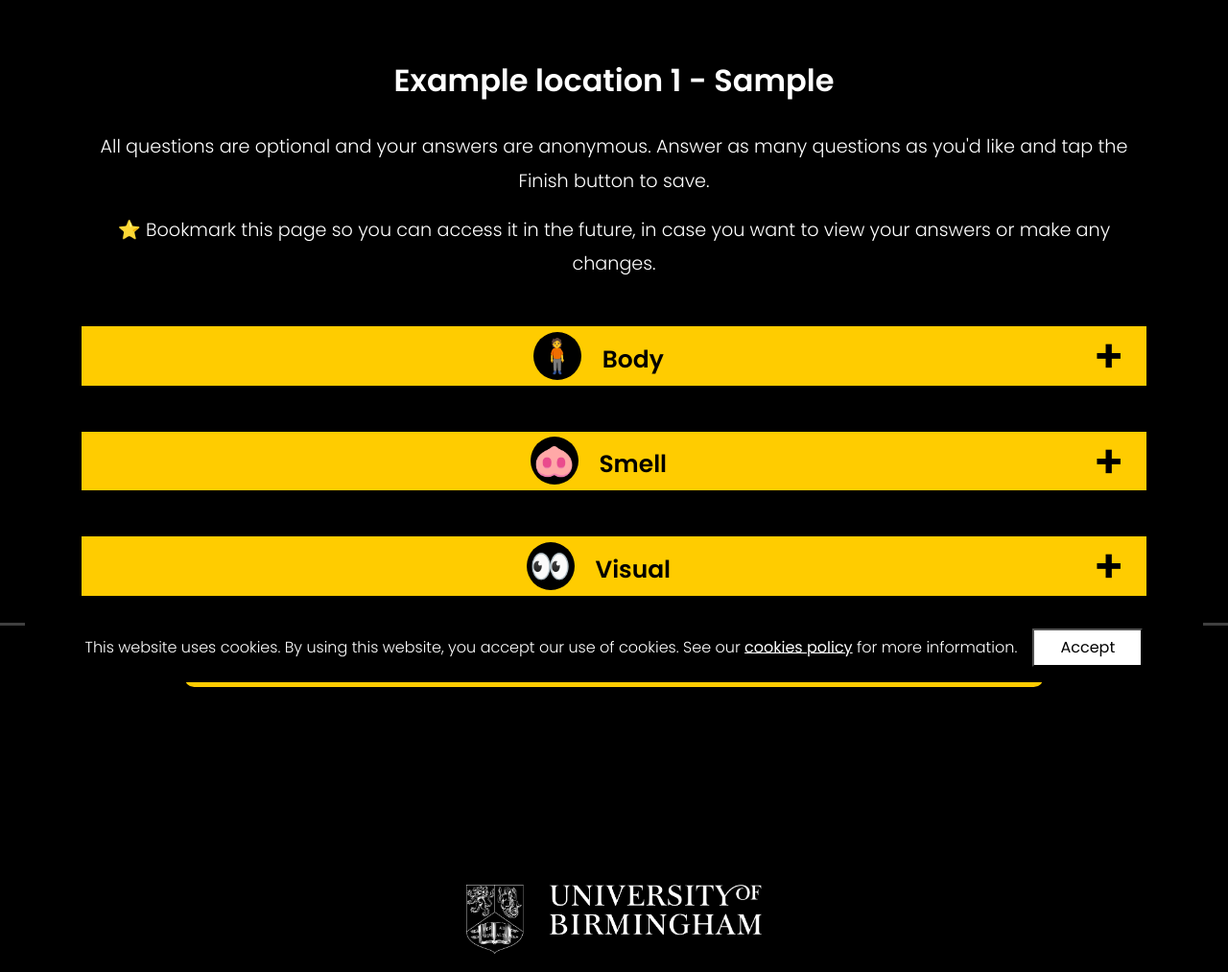
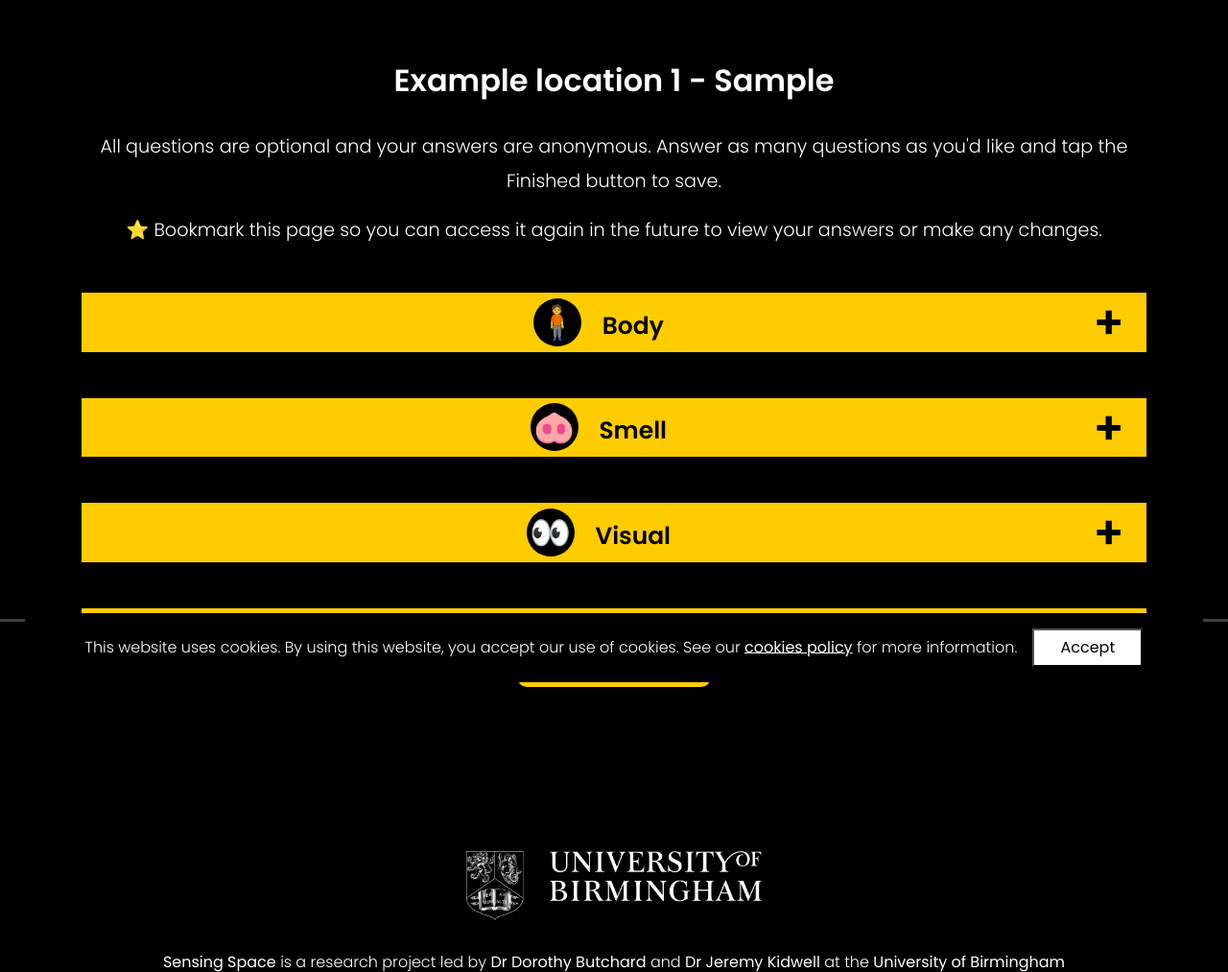
Before and after one commit to bear-rsg/sensing-space, a Django app: a page that uses django/core/templates/base.html in a window 1280 px wide. Shown: the part 63-1076 px from the top of the page at 96% size. Run offline with Django 4.2, Linux system fonts and the light colour scheme; data comes from the database, SQL or seed files in the repository; tables that the repository leaves empty hold one stand-in row (values such as "Sample post"); grey boxes marked "Sample" are stand-in pictures; parts of the project's set-up code (start-up, migrations or seed data) failed here and were passed over; some libraries are stand-ins or nearby versions.

Commit message:
minor changes to style, html, etc.

```diff
--- a/django/core/static/css/custom.css
+++ b/django/core/static/css/custom.css
@@ -222,6 +222,7 @@
     display: none;
     width: 100%;
     text-align: center;
+    overflow: hidden;
 }
 
 /* ---------- Navigation ---------- */
@@ -389,8 +390,9 @@
 
 .survey-form-submit-container button {
     margin: 1em auto;
-    padding: 0.3em;
+    padding: 0.4em 2em;
     font-size: 1.3em;
+    width: fit-content;
 }
 
 /* ---------- Campus ---------- */
--- a/django/core/templates/base.html
+++ b/django/core/templates/base.html
@@ -42,12 +42,12 @@
         <!-- Bootstrap JS -->
         <script src="https://cdn.jsdelivr.net/npm/bootstrap@4.5.3/dist/js/bootstrap.bundle.min.js" integrity="sha384-ho+j7jyWK8fNQe+A12Hb8AhRq26LrZ/JpcUGGOn+Y7RsweNrtN/tE3MoK7ZeZDyx" crossorigin="anonymous"></script>
         <!-- Google analytics tag (gtag.js) -->
-        <script async src="https://www.googletagmanager.com/gtag/js?id=G-CX9K0FEHK3"></script>
+        <script async src="https://www.googletagmanager.com/gtag/js?id=G-GH8ETGGN6C"></script>
         <script>
             window.dataLayer = window.dataLayer || [];
             function gtag(){dataLayer.push(arguments);}
             gtag('js', new Date());
-            gtag('config', 'G-CX9K0FEHK3');
+            gtag('config', 'G-GH8ETGGN6C');
         </script>
 
     </head>
--- a/django/researchdata/templates/researchdata/survey-update.html
+++ b/django/researchdata/templates/researchdata/survey-update.html
@@ -7,10 +7,10 @@
 <div class="container survey-container">
     <h2>{{ object.location }}</h2>
     <p>
-        All questions are optional and your answers are anonymous. Answer as many questions as you'd like and tap the Finish button to save.
+        All questions are optional and your answers are anonymous. Answer as many questions as you'd like and tap the Finished button to save.
     </p>
     <p>
-        ⭐️ Bookmark this page so you can access it in the future, in case you want to view your answers or make any changes.
+        ⭐️ Bookmark this page so you can access it again in the future to view your answers or make any changes.
     </p>
     <form class="survey-form" enctype="multipart/form-data" method="POST" action="">
         {% csrf_token %}
@@ -87,7 +87,7 @@
                         {% else %}
                             <label for="id_audio_file">Upload an audio recording of your space</label>
                         {% endif %}
-                        <input type="file" name="audio_file" id="id_audio_file">
+                        <input type="file" name="audio_file" accept="audio/*" id="id_audio_file">
                     </p>
                 </div>
             </div>
```
